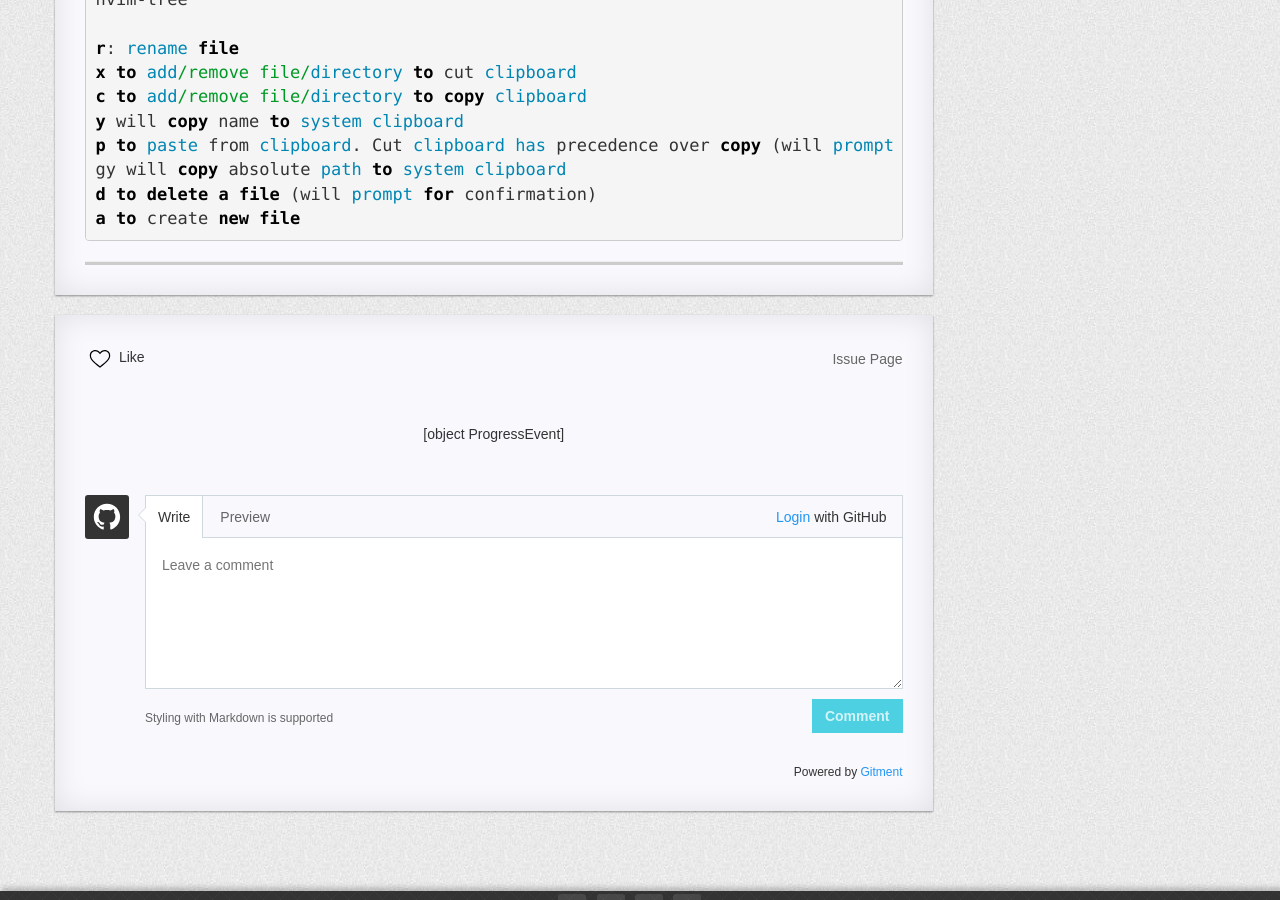
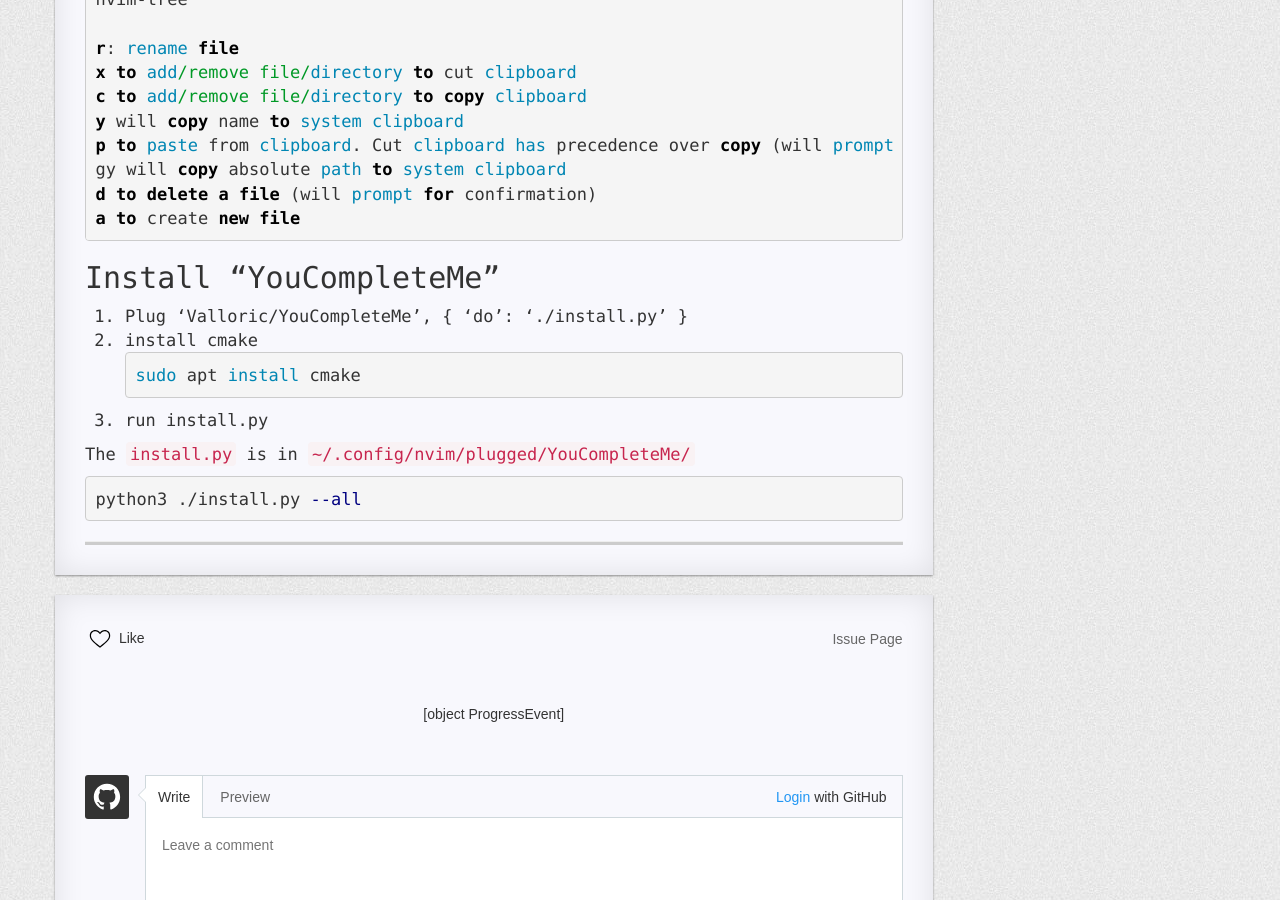
Before and after one commit to R0NGSH3N/r0ngsh3n.github.io, a Jekyll site: the page built from _posts/2021-06-02-convert-from-vim-to-neovim.md, in a window 1280 px wide and 900 px high, scrolled down 6370 px. Built offline with Jekyll 4.4.1, drawn with Linux system fonts in a browser that asks for light colours; nearby versions of some CDN libraries; comment, search, counter and statistics services are not loaded; a style sheet for code colours, icons or effects is not loaded.

Commit message:
update article

```diff
--- a/_posts/2021-06-02-convert-from-vim-to-neovim.md
+++ b/_posts/2021-06-02-convert-from-vim-to-neovim.md
@@ -284,3 +284,17 @@ gy will copy absolute path to system clipboard
 d to delete a file (will prompt for confirmation)
 a to create new file
 ~~~
+
+## Install "YouCompleteMe"
+
+1. Plug 'Valloric/YouCompleteMe', { 'do': './install.py' }
+2. install cmake
+~~~bash
+sudo apt install cmake
+~~~
+3. run install.py
+
+The `install.py` is in `~/.config/nvim/plugged/YouCompleteMe/`
+~~~bash
+python3 ./install.py --all
+~~~
```
